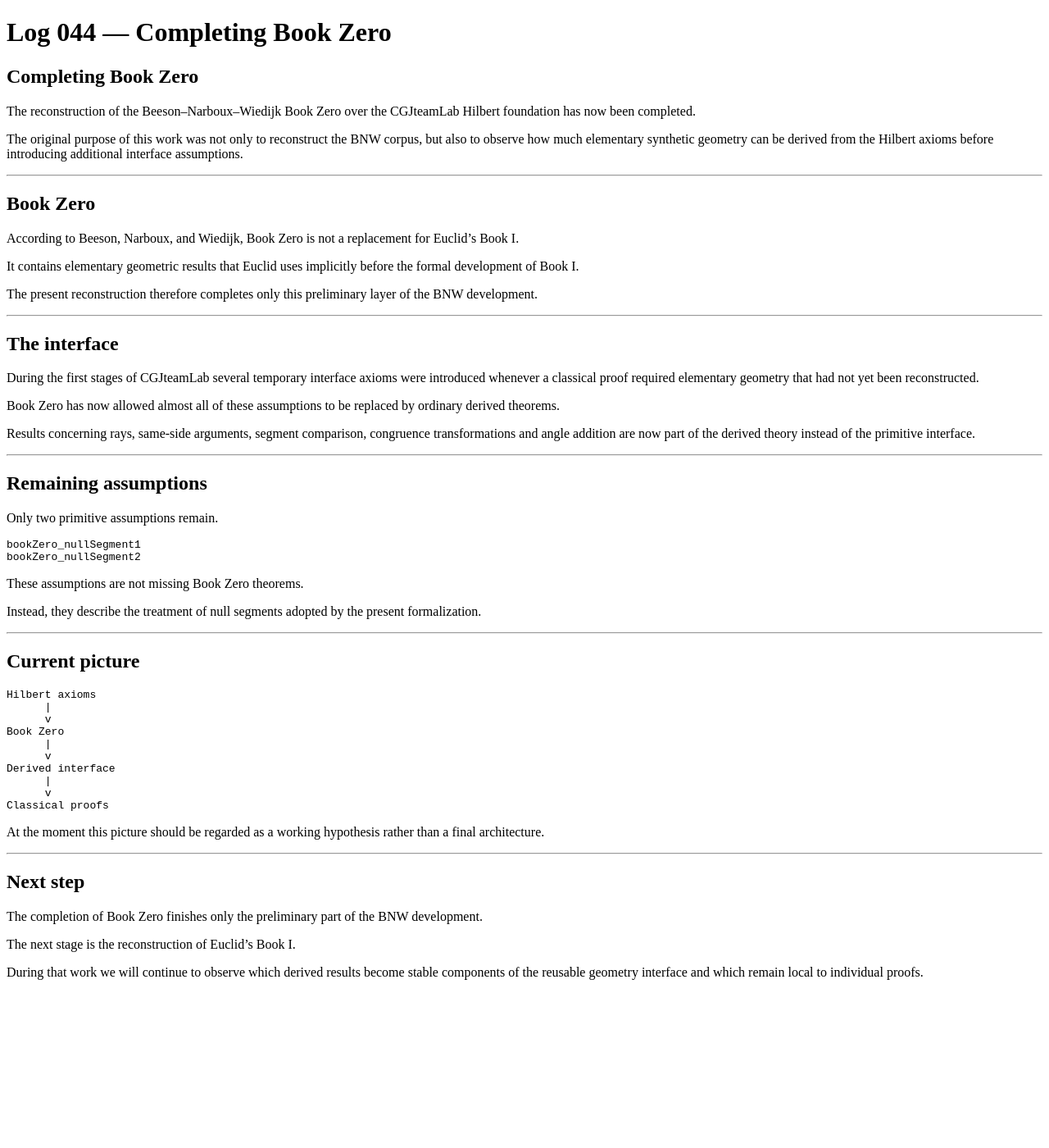
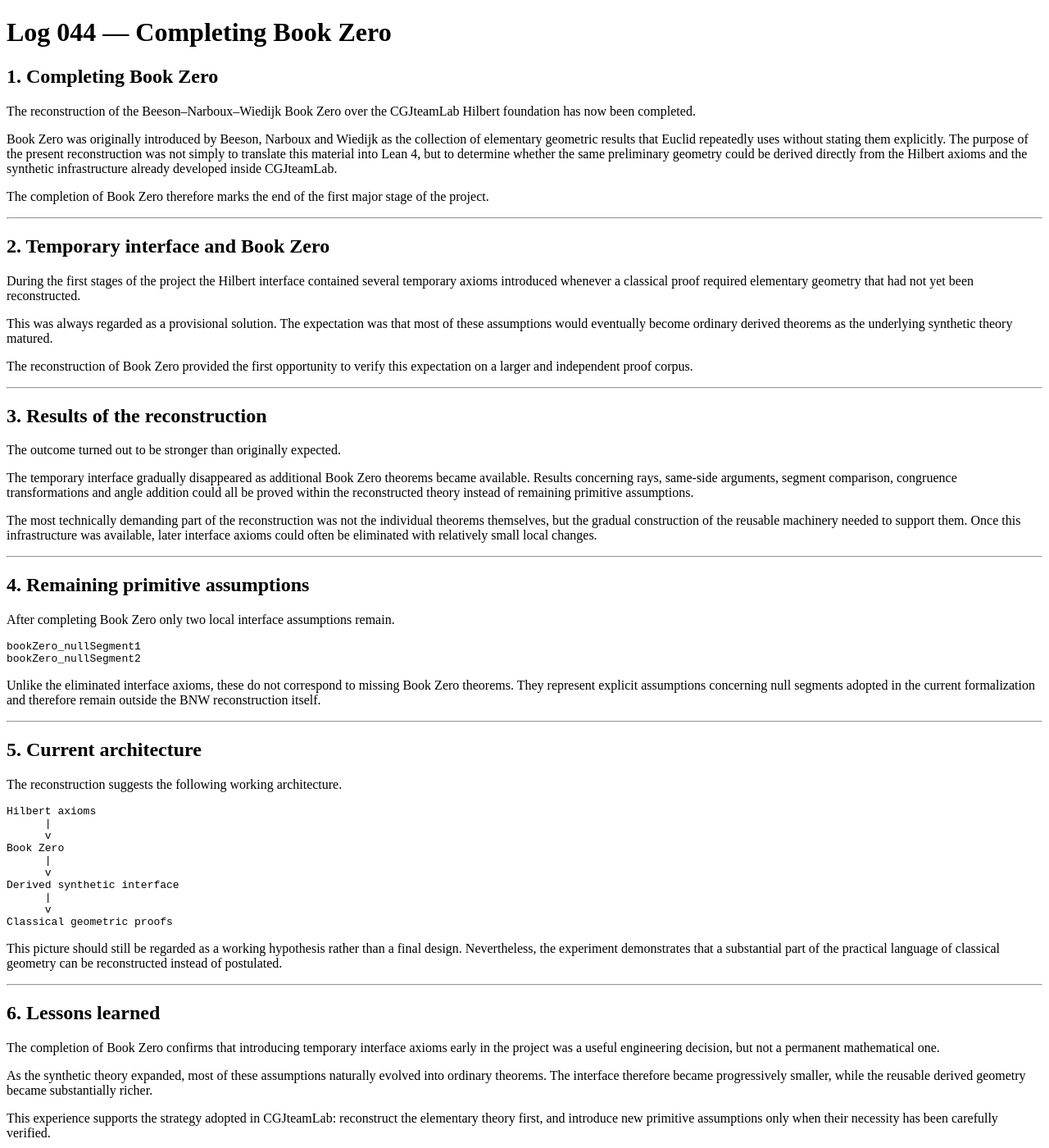
Before and after one commit to cgjteam/cgjteam.github.io, a Jekyll site: the page built from log-044.md, in a window 1280 px wide and 1400 px high. Shown: the whole window at 82% size. Built offline with Jekyll 4.4.1, drawn with Linux system fonts in a browser that asks for light colours; our own code applies the rules of GitHub Pages for plain Markdown files; comment, search, counter and statistics services are not loaded; some of the changed text lies outside the part shown.

Commit message:
Update log-044.md

````diff
--- a/log-044.md
+++ b/log-044.md
@@ -1,61 +1,73 @@
 # Log 044 --- Completing Book Zero
 
-## Completing Book Zero
+## 1. Completing Book Zero
 
 The reconstruction of the Beeson--Narboux--Wiedijk Book Zero over the
 CGJteamLab Hilbert foundation has now been completed.
 
-The original purpose of this work was not only to reconstruct the BNW corpus,
-but also to observe how much elementary synthetic geometry can be derived from
-the Hilbert axioms before introducing additional interface assumptions.
+Book Zero was originally introduced by Beeson, Narboux and Wiedijk as the
+collection of elementary geometric results that Euclid repeatedly uses without
+stating them explicitly. The purpose of the present reconstruction was not
+simply to translate this material into Lean 4, but to determine whether the
+same preliminary geometry could be derived directly from the Hilbert axioms
+and the synthetic infrastructure already developed inside CGJteamLab.
+
+The completion of Book Zero therefore marks the end of the first major stage
+of the project.
 
 ------------------------------------------------------------------------
 
-## Book Zero
+## 2. Temporary interface and Book Zero
 
-According to Beeson, Narboux, and Wiedijk, Book Zero is not a replacement for
-Euclid's Book I.
+During the first stages of the project the Hilbert interface contained several
+temporary axioms introduced whenever a classical proof required elementary
+geometry that had not yet been reconstructed.
 
-It contains elementary geometric results that Euclid uses implicitly before
-the formal development of Book I.
+This was always regarded as a provisional solution. The expectation was that
+most of these assumptions would eventually become ordinary derived theorems as
+the underlying synthetic theory matured.
 
-The present reconstruction therefore completes only this preliminary layer of
-the BNW development.
+The reconstruction of Book Zero provided the first opportunity to verify this
+expectation on a larger and independent proof corpus.
 
 ------------------------------------------------------------------------
 
-## The interface
+## 3. Results of the reconstruction
 
-During the first stages of CGJteamLab several temporary interface axioms were
-introduced whenever a classical proof required elementary geometry that had
-not yet been reconstructed.
+The outcome turned out to be stronger than originally expected.
 
-Book Zero has now allowed almost all of these assumptions to be replaced by
-ordinary derived theorems.
+The temporary interface gradually disappeared as additional Book Zero theorems
+became available. Results concerning rays, same-side arguments, segment
+comparison, congruence transformations and angle addition could all be proved
+within the reconstructed theory instead of remaining primitive assumptions.
 
-Results concerning rays, same-side arguments, segment comparison, congruence
-transformations and angle addition are now part of the derived theory instead
-of the primitive interface.
+The most technically demanding part of the reconstruction was not the
+individual theorems themselves, but the gradual construction of the reusable
+machinery needed to support them. Once this infrastructure was available,
+later interface axioms could often be eliminated with relatively small local
+changes.
 
 ------------------------------------------------------------------------
 
-## Remaining assumptions
+## 4. Remaining primitive assumptions
 
-Only two primitive assumptions remain.
+After completing Book Zero only two local interface assumptions remain.
 
 ```lean
 bookZero_nullSegment1
 bookZero_nullSegment2
 ```
 
-These assumptions are not missing Book Zero theorems.
-
-Instead, they describe the treatment of null segments adopted by the present
-formalization.
+Unlike the eliminated interface axioms, these do not correspond to missing
+Book Zero theorems. They represent explicit assumptions concerning null
+segments adopted in the current formalization and therefore remain outside the
+BNW reconstruction itself.
 
 ------------------------------------------------------------------------
 
-## Current picture
+## 5. Current architecture
+
+The reconstruction suggests the following working architecture.
 
 ```text
 Hilbert axioms
@@ -64,24 +76,44 @@ Hilbert axioms
 Book Zero
       |
       v
-Derived interface
+Derived synthetic interface
       |
       v
-Classical proofs
+Classical geometric proofs
 ```
 
-At the moment this picture should be regarded as a working hypothesis rather
-than a final architecture.
+This picture should still be regarded as a working hypothesis rather than a
+final design. Nevertheless, the experiment demonstrates that a substantial
+part of the practical language of classical geometry can be reconstructed
+instead of postulated.
 
 ------------------------------------------------------------------------
 
-## Next step
+## 6. Lessons learned
 
-The completion of Book Zero finishes only the preliminary part of the BNW
-development.
+The completion of Book Zero confirms that introducing temporary interface
+axioms early in the project was a useful engineering decision, but not a
+permanent mathematical one.
 
-The next stage is the reconstruction of Euclid's Book I.
+As the synthetic theory expanded, most of these assumptions naturally evolved
+into ordinary theorems. The interface therefore became progressively smaller,
+while the reusable derived geometry became substantially richer.
 
-During that work we will continue to observe which derived results become
-stable components of the reusable geometry interface and which remain local to
-individual proofs.
+This experience supports the strategy adopted in CGJteamLab: reconstruct the
+elementary theory first, and introduce new primitive assumptions only when
+their necessity has been carefully verified.
+
+------------------------------------------------------------------------
+
+## 7. Next stage
+
+The next step is the reconstruction of the remaining BNW development leading
+through Euclid's Book I.
+
+The principal objective is no longer to build elementary infrastructure but to
+identify which higher-level constructions repeatedly appear in classical
+geometry and therefore deserve to become stable components of the long-term
+CGJteamLab interface.
+
+Book Zero closes the first stage of the project. The reconstruction of
+Euclid's propositions begins the second.
````
